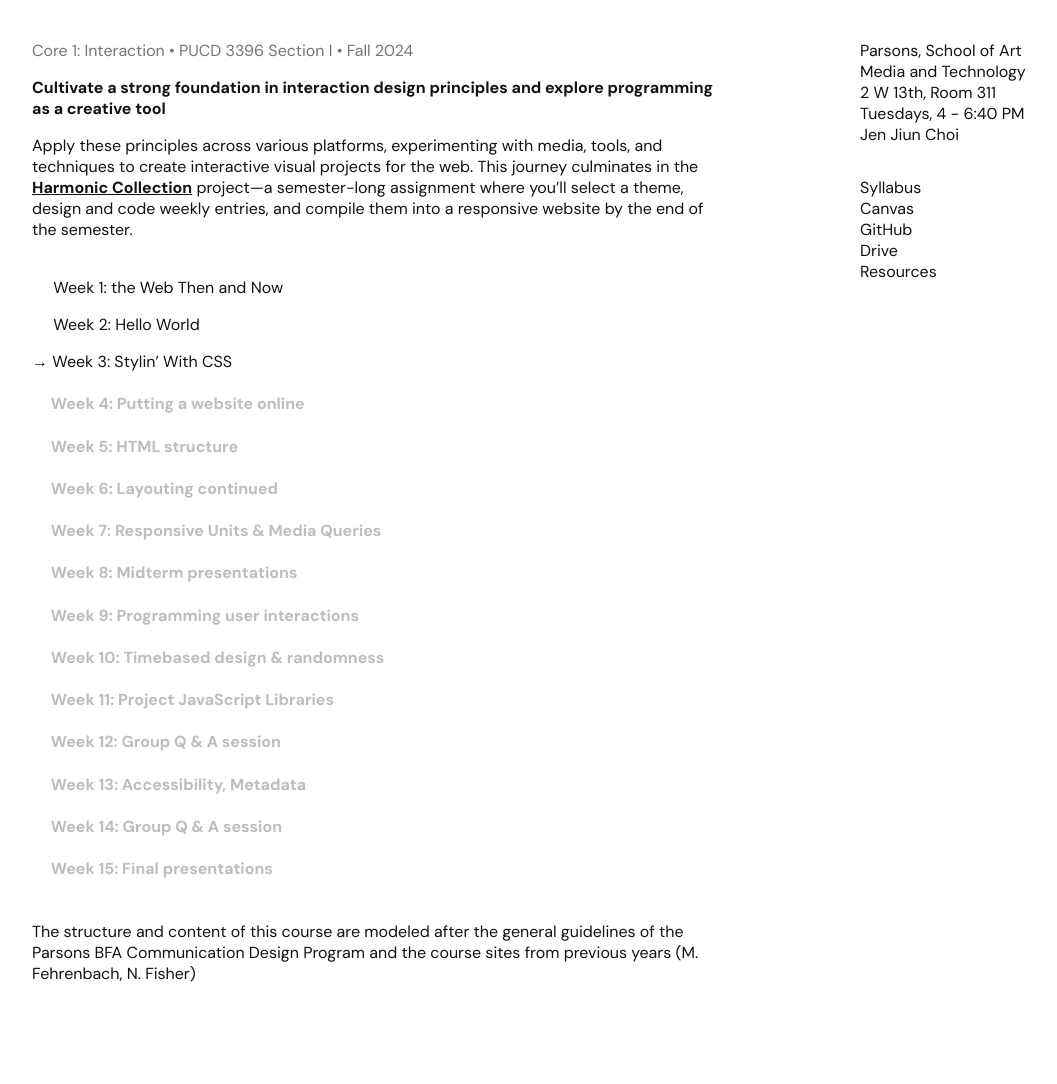
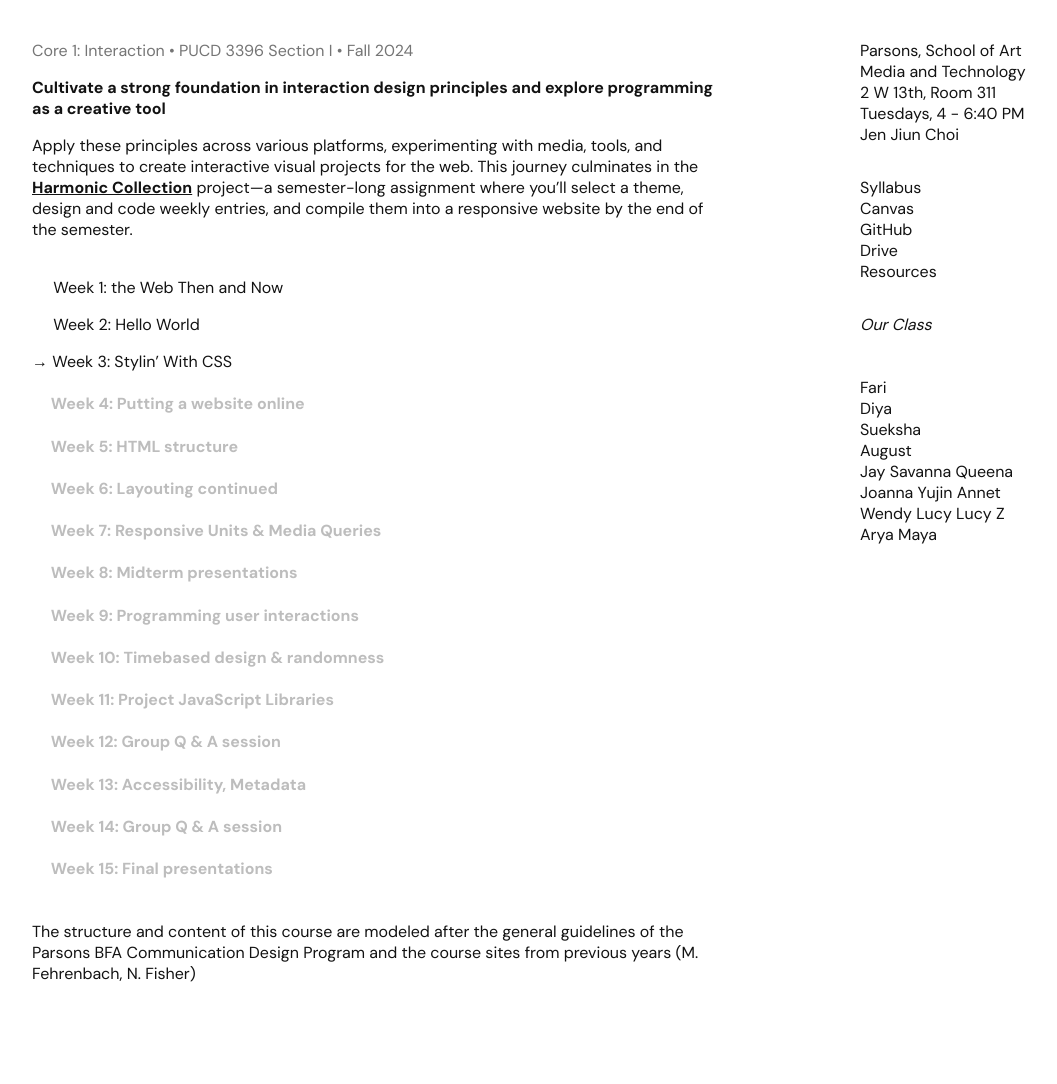
Before and after one commit to core1-interaction/core1-interaction.github.io, a Jekyll site: the page built from index.md, in a window 1280 px wide. Shown: the whole page, without its empty margins (108-1165 px from the left). Built offline with Jekyll 4.4.1, drawn with Linux system fonts in a browser that asks for light colours.

Commit message:
Update default.html

```diff
--- a/_layouts/default.html
+++ b/_layouts/default.html
@@ -30,6 +30,24 @@
                 <a href="https://drive.google.com/drive/folders/1LeeYk2zIUk6Mu9YCpVrZ1FfLExsXCbZB?usp=share_link" target="_blank">Drive</a><br>
                 <a href="https://core1-interaction.github.io/resources.html">Resources</a></p>
             </div>
+              <div class="links">
+                <p><i>Our Class</i><br>
+                <p><a href="" target="_blank">Fari</a><br>
+                <a href="" target="_blank">Diya</a><br>
+                <a href="" target="_blank">Sueksha</a><br>
+                <a href="" target="_blank">August</a><br>
+                <a href="https://jjy030404.github.io" target="_blank">Jay</a>
+                <a href="https://savannakuo1.github.io" target="_blank">Savanna</a>
+                <a href="https://queena725.github.io" target="_blank">Queena</a>
+                <a href="https://pakj190.github.io" target="_blank">Joanna</a>
+                <a href="https://yseo05.github.io" target="_blank">Yujin</a>
+                <a href="https://avt20000.github.io/annetvantilburg/">Annet</a>
+                <a href="https://yran-1210.github.io" target="_blank">Wendy</a>
+                <a href="http://weil129.github.io/" target="_blank">Lucy</a>
+                <a href="" target="_blank">Lucy Z</a>
+                <a href="https://aryayang1025.github.io/" target="_blank">Arya</a>
+                <a href="https://maya-ye-510.github.io/" target="_blank">Maya</a></p>
+            </div>
         </div>
     </div>
 </body>
```
